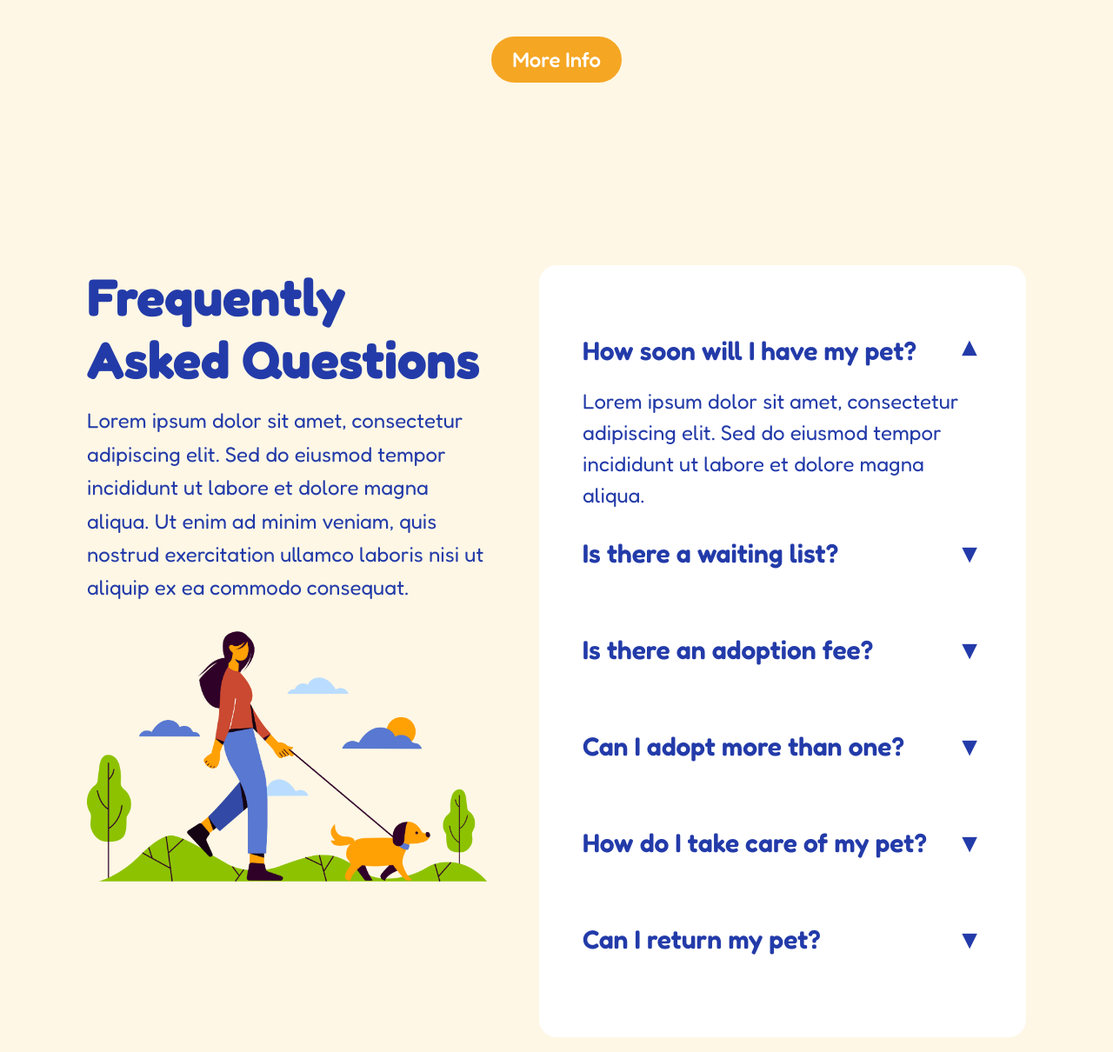
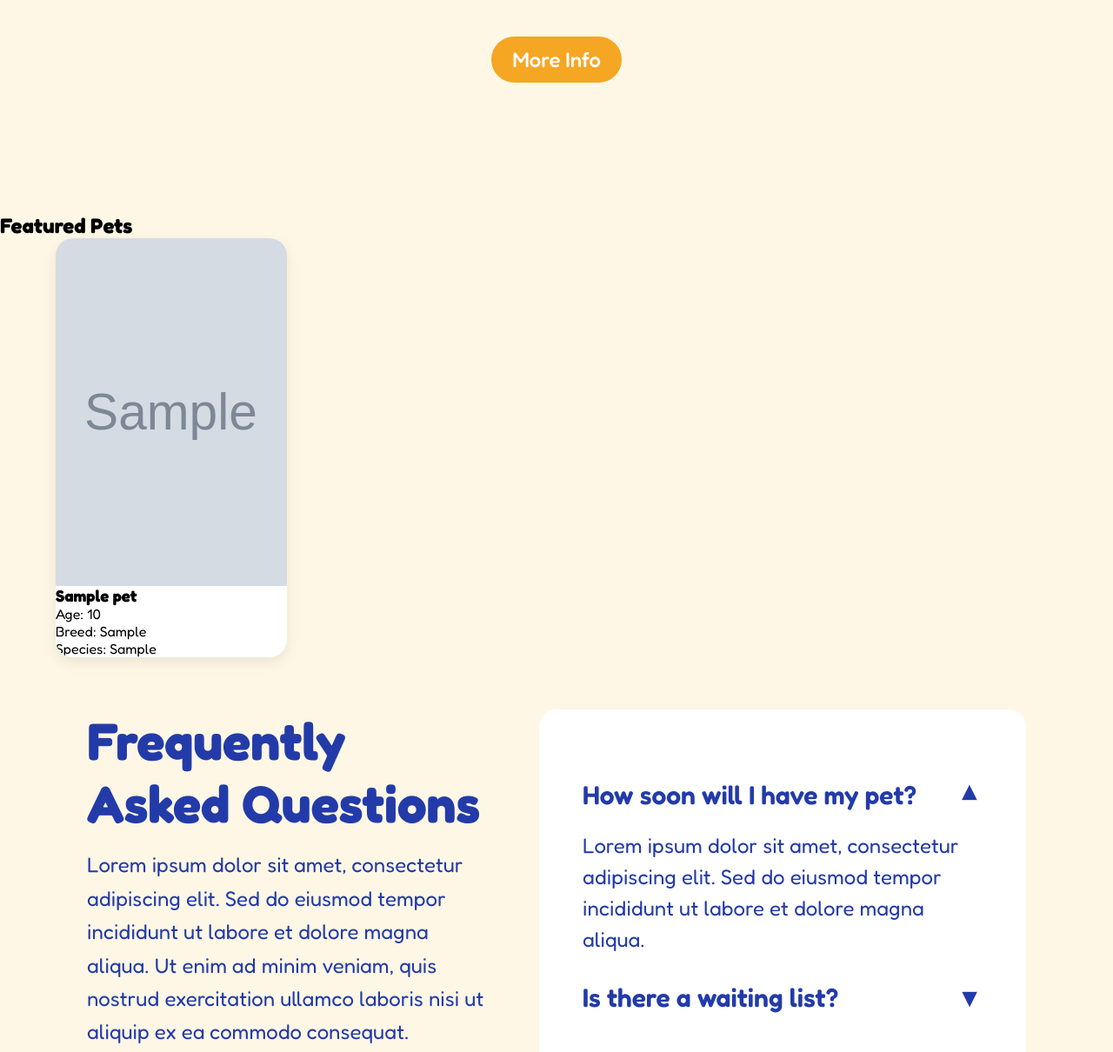
Before and after one commit to Alex-Shanley/Pawfect-Match, a Flask app: page / in a window 1280 px wide. Shown: the part 1336-2546 px from the top of the page at 87% size. Run offline with Flask 3, Linux system fonts and the light colour scheme; tables that the repository leaves empty hold one stand-in row (values such as "Sample post"); grey boxes marked "Sample" are stand-in pictures; a database or web service that is not in the repository returns one stand-in record (values such as "Sample title"); data that the repository does not hold is empty; some libraries are stand-ins or nearby versions.

Commit message:
last attempt

```diff
--- a/app.py
+++ b/app.py
@@ -107,6 +107,8 @@ def index():
     ]
 
 
+    pets = Pet.query.limit(4).all()
+
 
     if request.method == 'POST':
         first_name = request.form.get('first_name')
@@ -115,9 +117,20 @@ def index():
         message = request.form.get('message')
         terms = request.form.get('terms') == 'on'
         flash('Thank you for contacting us!!')
-        return render_template('index.html', form_action=url_for('index'), first_name=first_name, surname=surname, email=email, message=message, terms=terms, steps=steps,)
+        return render_template(
+            'index.html',
+            form_action=url_for('index'),
+            first_name=first_name,
+            surname=surname,
+            email=email,
+            message=message,
+            terms=terms,
+            steps=steps,
+            pets=pets
+        )
 
-    return render_template('index.html', steps=steps, form_action=url_for('index'))
+    return render_template('index.html', steps=steps, form_action=url_for('index'), pets=pets)
+
 
 
 # Pets listing page
--- a/templates/index.html
+++ b/templates/index.html
@@ -27,6 +27,20 @@
 
  {% include 'how_we_work.html' %}
 
+<div class="pets-section">
+  <h2>Featured Pets</h2>
+  <div class="pets-container">
+    {% for pet in pets %}
+      <div class="pet-card">
+        <img src="{{ url_for('static', filename=pet.img) }}" alt="{{ pet.name }}">
+        <h3>{{ pet.name }}</h3>
+        <p>Age: {{ pet.age }}</p>
+        <p>Breed: {{ pet.breed }}</p>
+        <p>Species: {{ pet.species }}</p>
+      </div>
+    {% endfor %}
+  </div>
+</div>
 
 
 
```
